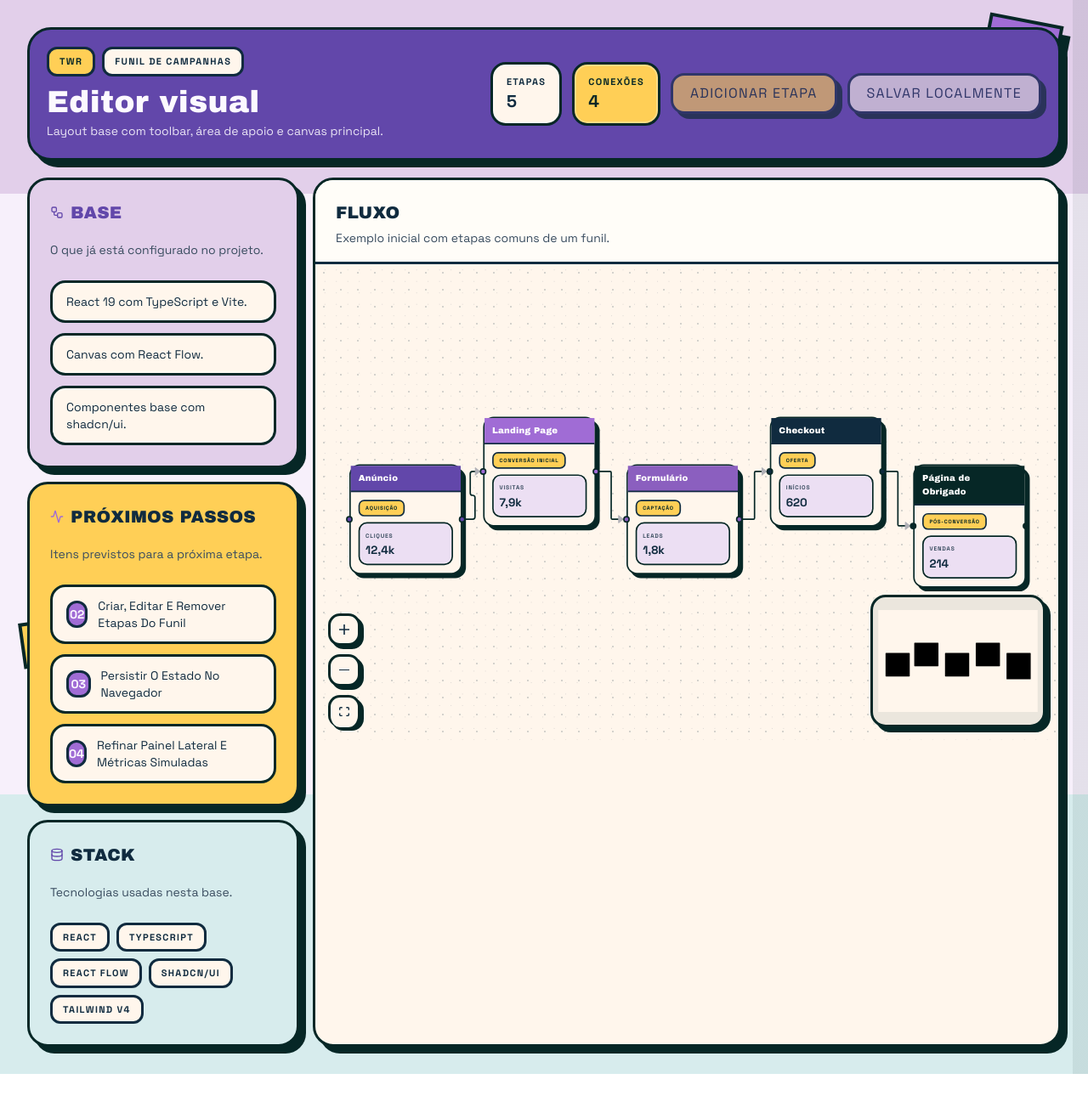
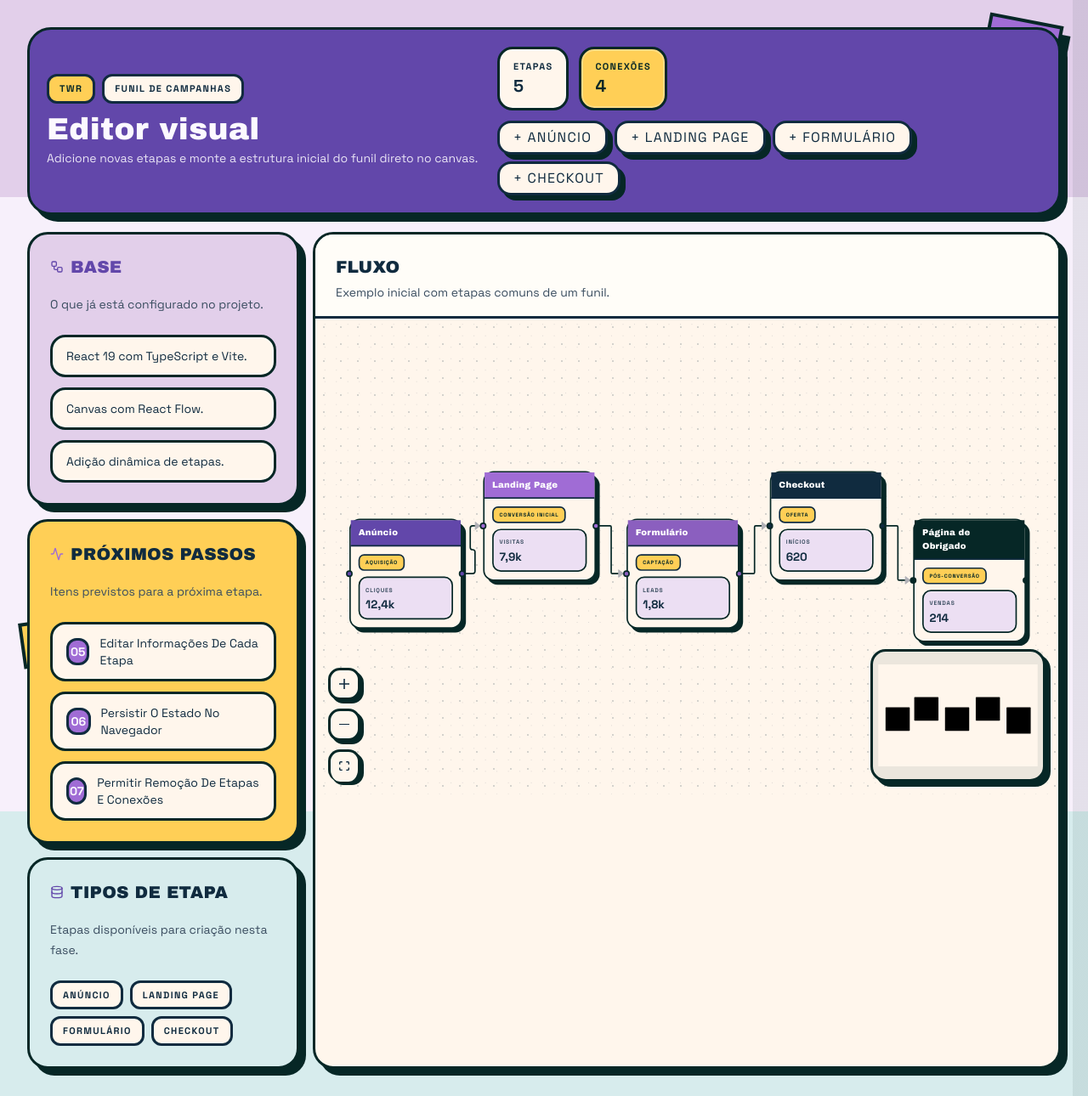
Before and after one commit to Muowl/atividade-react-flow-twr, a React (Vite) app: page / in a window 1280 px wide. Shown: the whole page at 85% size. Before the commit the page ends 1264 px from the top, so only its background shows below. Built offline with nearby package versions, Linux system fonts and the light colour scheme.

Commit message:
feat: adiciona criação dinâmica de etapas do funil

```diff
--- a/src/app/app.tsx
+++ b/src/app/app.tsx
@@ -1,4 +1,11 @@
-import { ReactFlowProvider } from '@xyflow/react'
+import {
+  addEdge,
+  MarkerType,
+  ReactFlowProvider,
+  useEdgesState,
+  useNodesState,
+  type Connection,
+} from '@xyflow/react'
 import { Activity, Database, Workflow } from 'lucide-react'
 
 import { Badge } from '@/components/ui/badge'
@@ -11,21 +18,56 @@ import {
   CardTitle,
 } from '@/components/ui/card'
 import { FunnelCanvas } from '@/features/funnel/components/funnel-canvas'
+import {
+  creatableStageTypes,
+  createStageNode,
+  stageDefinitions,
+} from '@/features/funnel/data/stage-catalog'
+import { initialEdges, initialNodes } from '@/features/funnel/data/initial-elements'
+import type { FunnelStageType } from '@/features/funnel/types'
 
 const baseItems = [
   'React 19 com TypeScript e Vite.',
   'Canvas com React Flow.',
-  'Componentes base com shadcn/ui.',
+  'Adição dinâmica de etapas.',
 ]
 
 const nextStepItems = [
-  'criar, editar e remover etapas do funil',
+  'editar informações de cada etapa',
   'persistir o estado no navegador',
-  'refinar painel lateral e métricas simuladas',
+  'permitir remoção de etapas e conexões',
 ]
 
 export default function App() {
+  const [nodes, setNodes, onNodesChange] = useNodesState(initialNodes)
+  const [edges, setEdges, onEdgesChange] = useEdgesState(initialEdges)
+
+  const handleConnect = (connection: Connection) => {
+    setEdges((currentEdges) =>
+      addEdge(
+        {
+          ...connection,
+          type: 'smoothstep',
+          markerEnd: {
+            type: MarkerType.ArrowClosed,
+          },
+        },
+        currentEdges,
+      ),
+    )
+  }
+
+  const handleAddStage = (stageType: FunnelStageType) => {
+    setNodes((currentNodes) => [
+      ...currentNodes,
+      createStageNode(stageType, currentNodes, {
+        index: currentNodes.length,
+      }),
+    ])
+  }
+
   return (
+    <ReactFlowProvider>
       <main className="mx-auto flex min-h-screen w-full max-w-7xl flex-col gap-5 px-4 py-6 sm:px-6 lg:px-8 lg:py-8">
         <header className="neo-panel flex flex-col gap-4 rounded-[28px] bg-primary p-5 text-primary-foreground lg:flex-row lg:items-center lg:justify-between">
           <div className="flex flex-col gap-3">
@@ -38,30 +80,41 @@ export default function App() {
                 Editor visual
               </h1>
               <p className="max-w-2xl text-sm leading-6 text-primary-foreground/88">
-              Layout base com toolbar, área de apoio e canvas principal.
+                Adicione novas etapas e monte a estrutura inicial do funil
+                direto no canvas.
               </p>
             </div>
           </div>
 
+          <div className="flex max-w-[40rem] flex-col gap-3">
             <div className="flex flex-wrap items-center gap-3">
               <div className="neo-inset rounded-[18px] bg-[#fff6ec] px-4 py-3 text-[#102b3f]">
                 <span className="block text-[11px] font-bold uppercase tracking-[0.12em]">
                   Etapas
                 </span>
-            <strong className="block text-xl font-bold">5</strong>
+                <strong className="block text-xl font-bold">{nodes.length}</strong>
               </div>
               <div className="neo-inset rounded-[18px] bg-[#ffcf56] px-4 py-3 text-[#062726]">
                 <span className="block text-[11px] font-bold uppercase tracking-[0.12em]">
                   Conexões
                 </span>
-            <strong className="block text-xl font-bold">4</strong>
+                <strong className="block text-xl font-bold">{edges.length}</strong>
               </div>
-          <Button className="bg-[#ffcf56] text-[#062726]" disabled>
-            Adicionar etapa
+            </div>
+
+            <div className="flex flex-wrap gap-2">
+              {creatableStageTypes.map((stageType) => (
+                <Button
+                  key={stageType}
+                  className="bg-[#fff6ec] text-[#102b3f]"
+                  size="sm"
+                  variant="secondary"
+                  onClick={() => handleAddStage(stageType)}
+                >
+                  + {stageDefinitions[stageType].label}
                 </Button>
-          <Button className="bg-[#fff6ec] text-[#102b3f]" disabled variant="secondary">
-            Salvar localmente
-          </Button>
+              ))}
+            </div>
           </div>
         </header>
 
@@ -102,7 +155,7 @@ export default function App() {
                     className="neo-inset flex items-center gap-3 rounded-[18px] bg-[#fff6ec] px-4 py-3 text-foreground"
                   >
                     <span className="flex size-8 items-center justify-center rounded-[12px] border-[3px] border-[color:var(--color-ink)] bg-accent font-bold text-accent-foreground">
-                    0{index + 2}
+                      0{index + 5}
                     </span>
                     <span className="capitalize">{item}</span>
                   </div>
@@ -114,18 +167,22 @@ export default function App() {
               <CardHeader className="space-y-3">
                 <div className="flex items-center gap-2 text-foreground">
                   <Database className="size-4 text-primary" />
-                <CardTitle>Stack</CardTitle>
+                  <CardTitle>Tipos de etapa</CardTitle>
                 </div>
-              <CardDescription>Tecnologias usadas nesta base.</CardDescription>
+                <CardDescription>
+                  Etapas disponíveis para criação nesta fase.
+                </CardDescription>
               </CardHeader>
               <CardContent className="flex flex-wrap gap-2">
-              {['React', 'TypeScript', 'React Flow', 'shadcn/ui', 'Tailwind v4'].map(
-                (item) => (
-                  <Badge key={item} variant="secondary" className="bg-[#fff6ec] text-foreground">
-                    {item}
+                {creatableStageTypes.map((stageType) => (
+                  <Badge
+                    key={stageType}
+                    variant="secondary"
+                    className="bg-[#fff6ec] text-foreground"
+                  >
+                    {stageDefinitions[stageType].label}
                   </Badge>
-                ),
-              )}
+                ))}
               </CardContent>
             </Card>
           </div>
@@ -140,12 +197,17 @@ export default function App() {
               </div>
             </CardHeader>
             <CardContent className="h-[560px] p-0">
-            <ReactFlowProvider>
-              <FunnelCanvas />
-            </ReactFlowProvider>
+              <FunnelCanvas
+                edges={edges}
+                nodes={nodes}
+                onConnect={handleConnect}
+                onEdgesChange={onEdgesChange}
+                onNodesChange={onNodesChange}
+              />
             </CardContent>
           </Card>
         </section>
       </main>
+    </ReactFlowProvider>
   )
 }
--- a/src/features/funnel/data/initial-elements.ts
+++ b/src/features/funnel/data/initial-elements.ts
@@ -1,75 +1,41 @@
 import { MarkerType, type Edge } from '@xyflow/react'
 
+import { createStageNode } from '@/features/funnel/data/stage-catalog'
 import type { FunnelStageNode } from '@/features/funnel/types'
 
 export const initialNodes: FunnelStageNode[] = [
-  {
-    id: 'ad',
-    type: 'stage',
-    position: { x: 40, y: 180 },
-    data: {
-      title: 'Anúncio',
-      kind: 'Aquisição',
-      metricLabel: 'Cliques',
-      metricValue: '12,4k',
-      accent: '#6247AA',
-    },
-  },
-  {
-    id: 'landing-page',
-    type: 'stage',
-    position: { x: 320, y: 80 },
-    data: {
-      title: 'Landing Page',
-      kind: 'Conversão inicial',
-      metricLabel: 'Visitas',
-      metricValue: '7,9k',
-      accent: '#A06CD5',
-    },
-  },
-  {
-    id: 'form',
-    type: 'stage',
-    position: { x: 620, y: 180 },
-    data: {
-      title: 'Formulário',
-      kind: 'Captação',
-      metricLabel: 'Leads',
-      metricValue: '1,8k',
-      accent: '#8B5FBF',
-    },
-  },
-  {
-    id: 'checkout',
-    type: 'stage',
-    position: { x: 920, y: 80 },
-    data: {
-      title: 'Checkout',
-      kind: 'Oferta',
-      metricLabel: 'Inícios',
-      metricValue: '620',
-      accent: '#102B3F',
-    },
-  },
-  {
-    id: 'thank-you',
-    type: 'stage',
-    position: { x: 1220, y: 180 },
-    data: {
-      title: 'Página de Obrigado',
-      kind: 'Pós-conversão',
-      metricLabel: 'Vendas',
-      metricValue: '214',
-      accent: '#062726',
-    },
-  },
+  createStageNode('ad', [], {
+    index: 0,
+    positionY: 180,
+    metricValue: '12,4k',
+  }),
+  createStageNode('landing-page', [], {
+    index: 0,
+    positionY: 80,
+    metricValue: '7,9k',
+  }),
+  createStageNode('form', [], {
+    index: 0,
+    positionY: 180,
+    metricValue: '1,8k',
+  }),
+  createStageNode('checkout', [], {
+    index: 0,
+    positionY: 80,
+    metricValue: '620',
+  }),
+  createStageNode('thank-you', [], {
+    index: 0,
+    positionY: 180,
+    metricValue: '214',
+  }),
 ]
 
 export const initialEdges: Edge[] = [
   {
     id: 'ad-landing-page',
-    source: 'ad',
-    target: 'landing-page',
+    source: initialNodes[0].id,
+    target: initialNodes[1].id,
     type: 'smoothstep',
     markerEnd: {
       type: MarkerType.ArrowClosed,
@@ -77,8 +43,8 @@ export const initialEdges: Edge[] = [
   },
   {
     id: 'landing-page-form',
-    source: 'landing-page',
-    target: 'form',
+    source: initialNodes[1].id,
+    target: initialNodes[2].id,
     type: 'smoothstep',
     markerEnd: {
       type: MarkerType.ArrowClosed,
@@ -86,8 +52,8 @@ export const initialEdges: Edge[] = [
   },
   {
     id: 'form-checkout',
-    source: 'form',
-    target: 'checkout',
+    source: initialNodes[2].id,
+    target: initialNodes[3].id,
     type: 'smoothstep',
     markerEnd: {
       type: MarkerType.ArrowClosed,
@@ -95,8 +61,8 @@ export const initialEdges: Edge[] = [
   },
   {
     id: 'checkout-thank-you',
-    source: 'checkout',
-    target: 'thank-you',
+    source: initialNodes[3].id,
+    target: initialNodes[4].id,
     type: 'smoothstep',
     markerEnd: {
       type: MarkerType.ArrowClosed,
--- /dev/null
+++ b/src/features/funnel/data/stage-catalog.ts
@@ -0,0 +1,98 @@
+import type {
+  FunnelStageDefinition,
+  FunnelStageNode,
+  FunnelStageType,
+} from '@/features/funnel/types'
+
+export const stageDefinitions: Record<FunnelStageType, FunnelStageDefinition> = {
+  ad: {
+    type: 'ad',
+    label: 'Anúncio',
+    kind: 'Aquisição',
+    metricLabel: 'Cliques',
+    accent: '#6247AA',
+    sampleValues: ['12,4k', '9,8k', '15,1k', '11,6k'],
+    canvasX: 40,
+  },
+  'landing-page': {
+    type: 'landing-page',
+    label: 'Landing Page',
+    kind: 'Conversão inicial',
+    metricLabel: 'Visitas',
+    accent: '#A06CD5',
+    sampleValues: ['7,9k', '6,3k', '8,8k', '7,1k'],
+    canvasX: 320,
+  },
+  form: {
+    type: 'form',
+    label: 'Formulário',
+    kind: 'Captação',
+    metricLabel: 'Leads',
+    accent: '#8B5FBF',
+    sampleValues: ['1,8k', '1,2k', '2,1k', '1,5k'],
+    canvasX: 620,
+  },
+  checkout: {
+    type: 'checkout',
+    label: 'Checkout',
+    kind: 'Oferta',
+    metricLabel: 'Inícios',
+    accent: '#102B3F',
+    sampleValues: ['620', '410', '730', '540'],
+    canvasX: 920,
+  },
+  'thank-you': {
+    type: 'thank-you',
+    label: 'Página de Obrigado',
+    kind: 'Pós-conversão',
+    metricLabel: 'Vendas',
+    accent: '#062726',
+    sampleValues: ['214', '176', '248', '201'],
+    canvasX: 1220,
+  },
+}
+
+export const creatableStageTypes: FunnelStageType[] = [
+  'ad',
+  'landing-page',
+  'form',
+  'checkout',
+]
+
+type CreateStageNodeOptions = {
+  index: number
+  positionY?: number
+  title?: string
+  metricValue?: string
+}
+
+export function createStageNode(
+  stageType: FunnelStageType,
+  existingNodes: FunnelStageNode[],
+  options: CreateStageNodeOptions = { index: 0 },
+) {
+  const definition = stageDefinitions[stageType]
+  const stageNodes = existingNodes.filter((node) => node.data.stageType === stageType)
+  const stageCount = stageNodes.length + 1
+  const stackedRow = Math.max(stageNodes.length - 1, 0)
+  const sampleValue =
+    options.metricValue ??
+    definition.sampleValues[options.index % definition.sampleValues.length]
+
+  return {
+    id: `${stageType}-${stageCount}-${existingNodes.length + 1}`,
+    type: 'stage',
+    position: {
+      x: definition.canvasX,
+      y: options.positionY ?? 360 + stackedRow * 190,
+    },
+    data: {
+      stageType,
+      title: options.title ?? (stageCount > 1 ? `${definition.label} ${stageCount}` : definition.label),
+      kind: definition.kind,
+      metricLabel: definition.metricLabel,
+      metricValue: sampleValue,
+      accent: definition.accent,
+    },
+  } satisfies FunnelStageNode
+}
--- a/src/features/funnel/types.ts
+++ b/src/features/funnel/types.ts
@@ -1,6 +1,14 @@
 import type { Node } from '@xyflow/react'
 
+export type FunnelStageType =
+  | 'ad'
+  | 'landing-page'
+  | 'form'
+  | 'checkout'
+  | 'thank-you'
+
 export type FunnelStageData = {
+  stageType: FunnelStageType
   title: string
   kind: string
   metricLabel: string
@@ -8,4 +16,14 @@ export type FunnelStageData = {
   accent: string
 }
 
+export type FunnelStageDefinition = {
+  type: FunnelStageType
+  label: string
+  kind: string
+  metricLabel: string
+  accent: string
+  sampleValues: string[]
+  canvasX: number
+}
+
 export type FunnelStageNode = Node<FunnelStageData, 'stage'>
```
Also changed, not shown: src/features/funnel/components/funnel-canvas.tsx (+19 -27 lines). Lines whose indentation alone changed are shown as unchanged.
